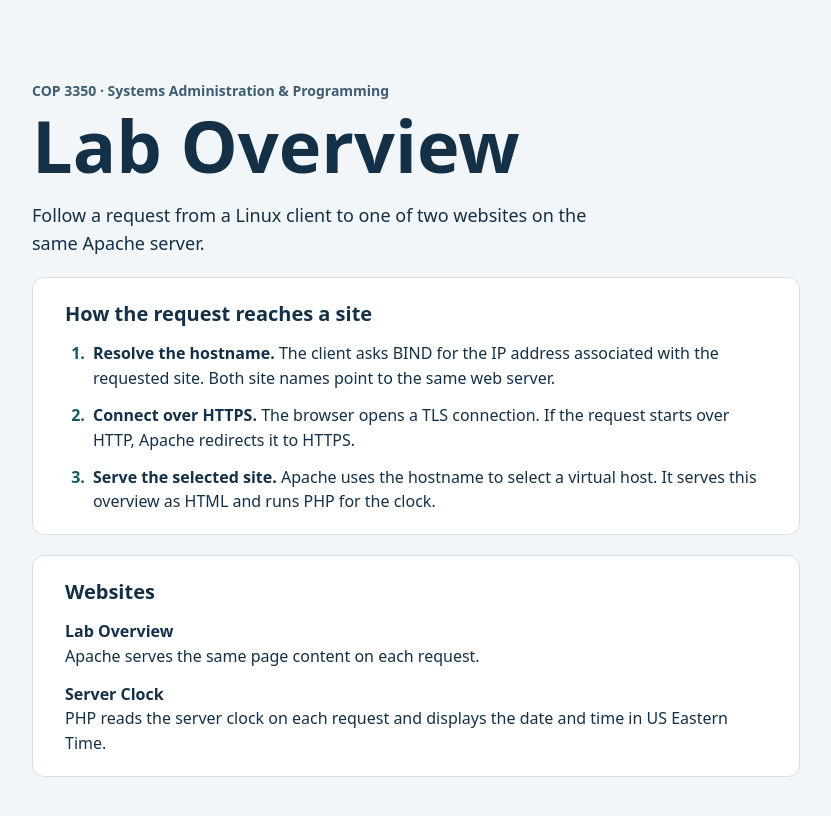
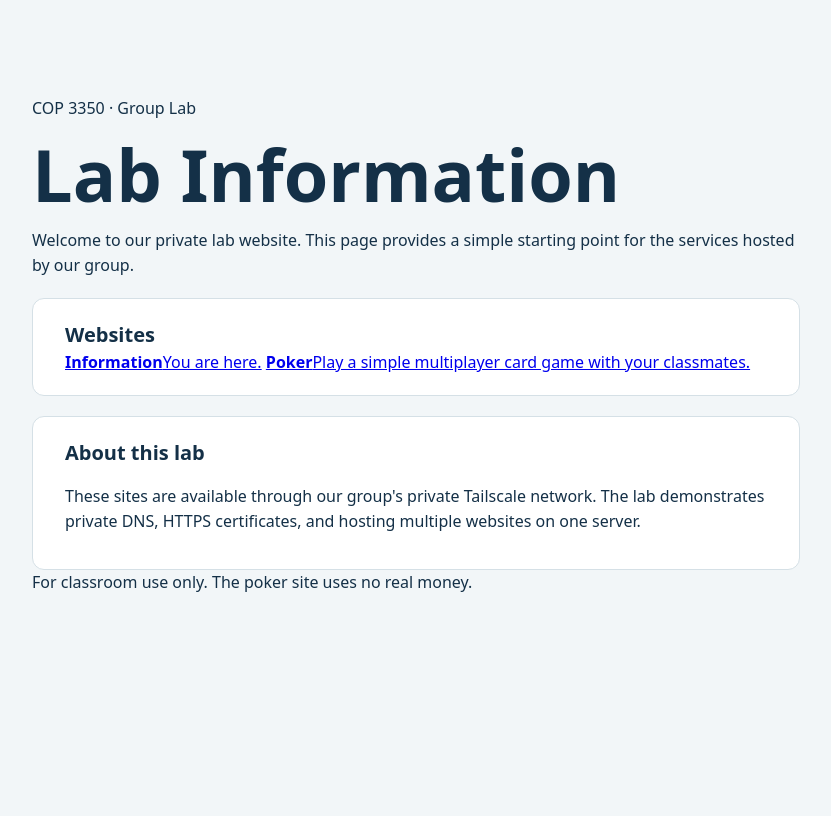
Before and after one commit to martnap21/COP3350GP-info, a plain HTML site: page index.html in a window 1280 px wide. Shown: the whole page, without its empty margins (224-1055 px from the left). Drawn offline with Linux system fonts and the light colour scheme.

Commit message:
Replace placeholder index.html with lab information page

```diff
--- a/index.html
+++ b/index.html
@@ -3,40 +3,27 @@
 <head>
   <meta charset="utf-8">
   <meta name="viewport" content="width=device-width, initial-scale=1">
-  <meta name="description" content="An overview of the COP 3350 DNS and Apache web lab.">
-  <title>Lab Overview | COP 3350</title>
+  <meta name="description" content="Information about our COP 3350 group lab and websites.">
+  <title>Lab Information</title>
   <link rel="stylesheet" href="style.css">
 </head>
 <body>
-  <main>
-    <header>
-      <p class="course">COP 3350 · Systems Administration &amp; Programming</p>
-      <h1>Lab Overview</h1>
-      <p class="intro">Follow a request from a Linux client to one of two websites on the same Apache server.</p>
-    </header>
-
-    <section aria-labelledby="network">
-      <h2 id="network">How the request reaches a site</h2>
-      <ol class="request-flow">
-        <li><strong>Resolve the hostname.</strong> The client asks BIND for the IP address associated with the requested site. Both site names point to the same web server.</li>
-        <li><strong>Connect over HTTPS.</strong> The browser opens a TLS connection. If the request starts over HTTP, Apache redirects it to HTTPS.</li>
-        <li><strong>Serve the selected site.</strong> Apache uses the hostname to select a virtual host. It serves this overview as HTML and runs PHP for the clock.</li>
-      </ol>
+  <main class="panel">
+    <p class="eyebrow">COP 3350 · Group Lab</p>
+    <h1>Lab Information</h1>
+    <p>Welcome to our private lab website. This page provides a simple starting point for the services hosted by our group.</p>
+    <section aria-labelledby="sites">
+      <h2 id="sites">Websites</h2>
+      <div class="links">
+        <a href="https://info.lab.test" aria-current="page"><strong>Information</strong><span>You are here.</span></a>
+        <a href="https://poker.lab.test"><strong>Poker</strong><span>Play a simple multiplayer card game with your classmates.</span></a>
+      </div>
     </section>
-
-    <section aria-labelledby="websites">
-      <h2 id="websites">Websites</h2>
-      <dl>
-        <div>
-          <dt>Lab Overview</dt>
-          <dd>Apache serves the same page content on each request.</dd>
-        </div>
-        <div>
-          <dt>Server Clock</dt>
-          <dd>PHP reads the server clock on each request and displays the date and time in US Eastern Time.</dd>
-        </div>
-      </dl>
+    <section aria-labelledby="about">
+      <h2 id="about">About this lab</h2>
+      <p>These sites are available through our group's private Tailscale network. The lab demonstrates private DNS, HTTPS certificates, and hosting multiple websites on one server.</p>
     </section>
+    <footer>For classroom use only. The poker site uses no real money.</footer>
   </main>
 </body>
 </html>
```
